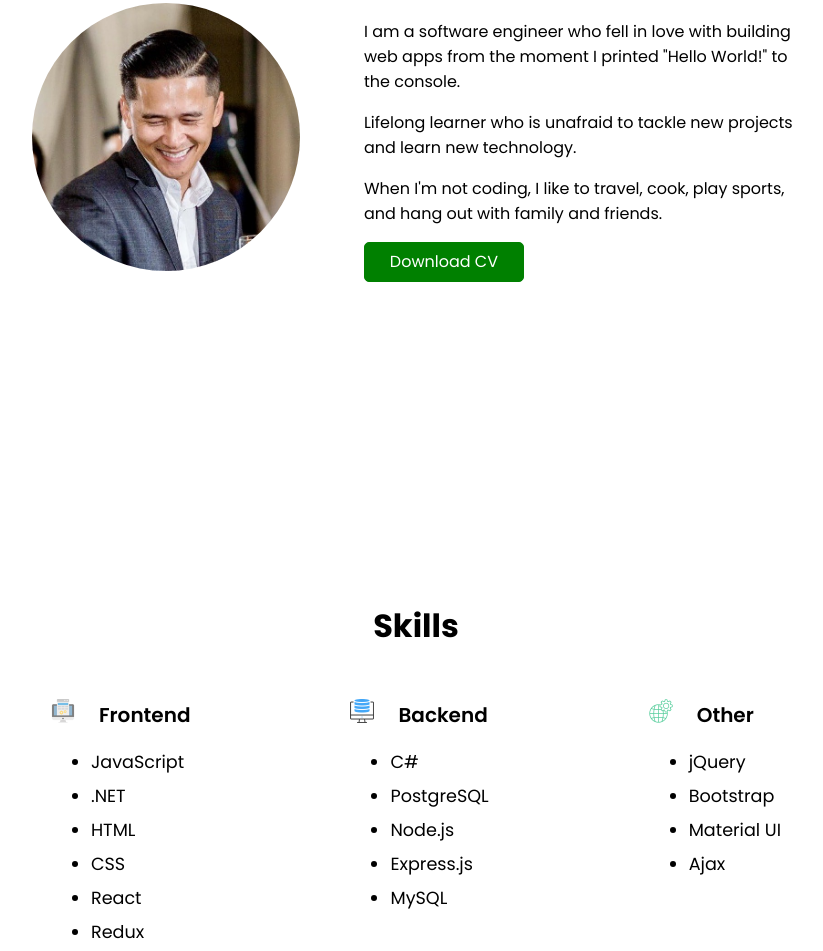
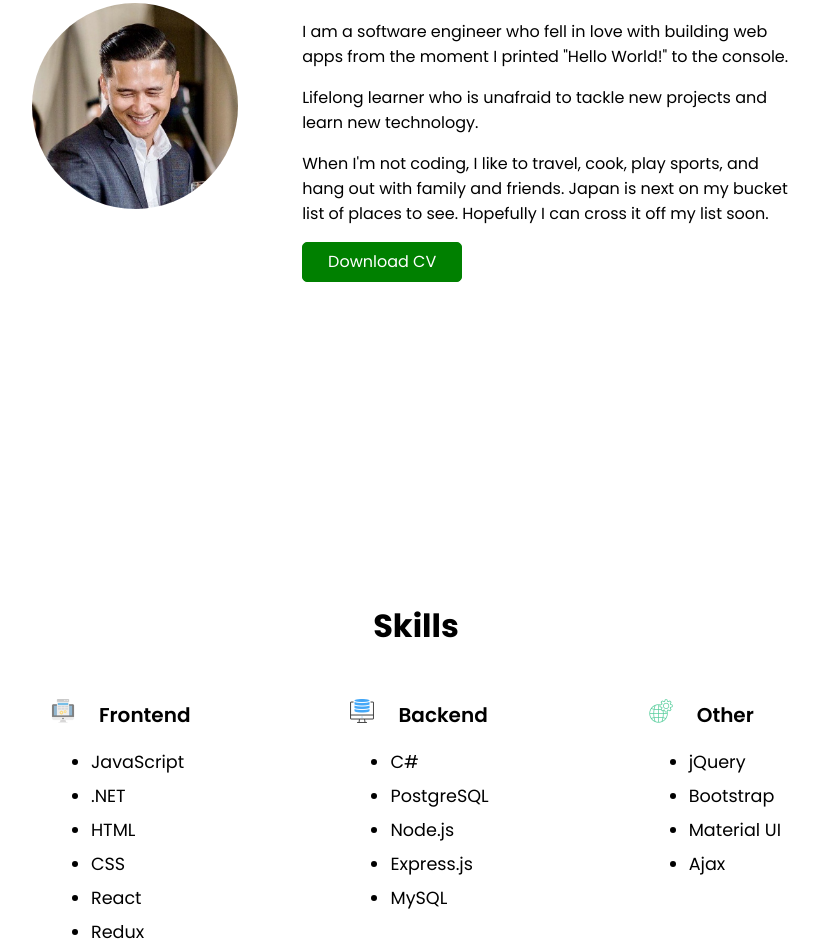
Before and after one commit to xqhuynh/portfolio-final, a website: page assets/index.html in a window 1280 px wide. Shown: the part 1088-2039 px from the top of the page, without its empty margins (224-1047 px from the left). Drawn offline with nearby package versions, Linux system fonts and the light colour scheme.

Commit message:
Update about me

```diff
--- a/assets/index.html
+++ b/assets/index.html
@@ -97,6 +97,7 @@
         </p>
         <p class="main-text">
           When I'm not coding, I like to travel, cook, play sports, and hang out with family and friends.
+          Japan is next on my bucket list of places to see. Hopefully I can cross it off my list soon.
         </p>
         <button class="download-btn">
           <a class="download-text" download="" href="./img/Huynh-Resume-Final.pdf">
```
